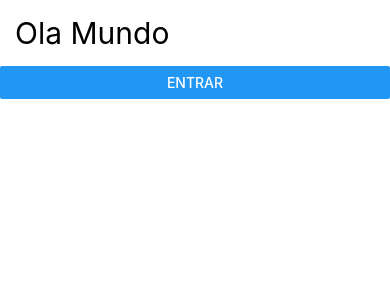
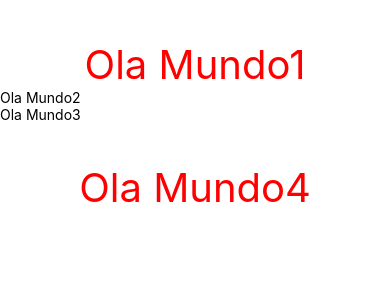
Before and after one commit to Pedro-imbriani-clear/nativeFundamentals, a React Native app: screen / in a window 390 px wide. Shown: the top 300 px of the page. Built offline with nearby package versions, Linux system fonts and the light colour scheme.

Commit message:
style group

```diff
--- a/App.js
+++ b/App.js
@@ -1,29 +1,27 @@
-import { Button, Text, View } from 'react-native';
+import { StyleSheet, Text, View } from 'react-native';
 import React, { Component } from 'react';
 
+const style = StyleSheet.create({
+  area: {
+    marginTop: 40
+  },
+  textoPrincipal:{
+    fontSize:40,
+    color:'#ff0000',
+    textAlign:'center'
+  },
+
+});
 class App extends Component {
-  constructor(props) {
-    super(props)
-    this.state = {
-      nome: ''
-    }
-    this.entrar = this.entrar.bind(this)
-  }
-  entrar(){
-    this.setState({
-      nome: 'Pedro Henrique'
-    })
-  }
+
   render() {
 
     return (
-      <View >
-        <Text style={{ margin: 15, fontSize: 30 }}>Ola Mundo</Text>
-        <Button title='entrar' onPress={this.entrar}/>
-        <Text style={{ margin: 15, fontSize: 30, color: 'red', textAlign: 'center' }}>
-          {this.state.nome}
-        </Text>
-
+      <View style={style.area} >
+        <Text style={style.textoPrincipal}>Ola Mundo1</Text>
+        <Text  >Ola Mundo2</Text>
+        <Text >Ola Mundo3</Text>
+        <Text style={[style.textoPrincipal, style.area]} >Ola Mundo4</Text>
       </View>
     )
   };
```
